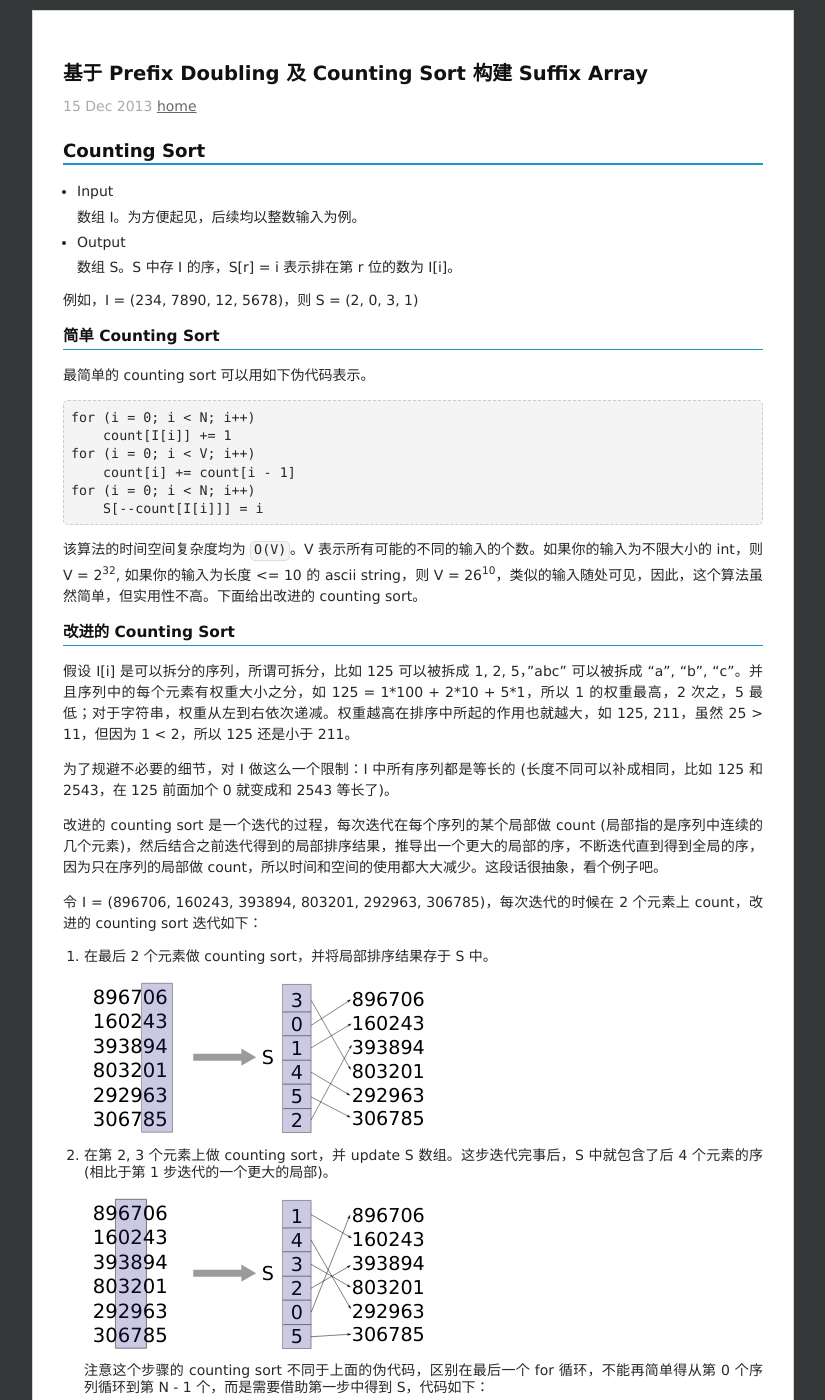
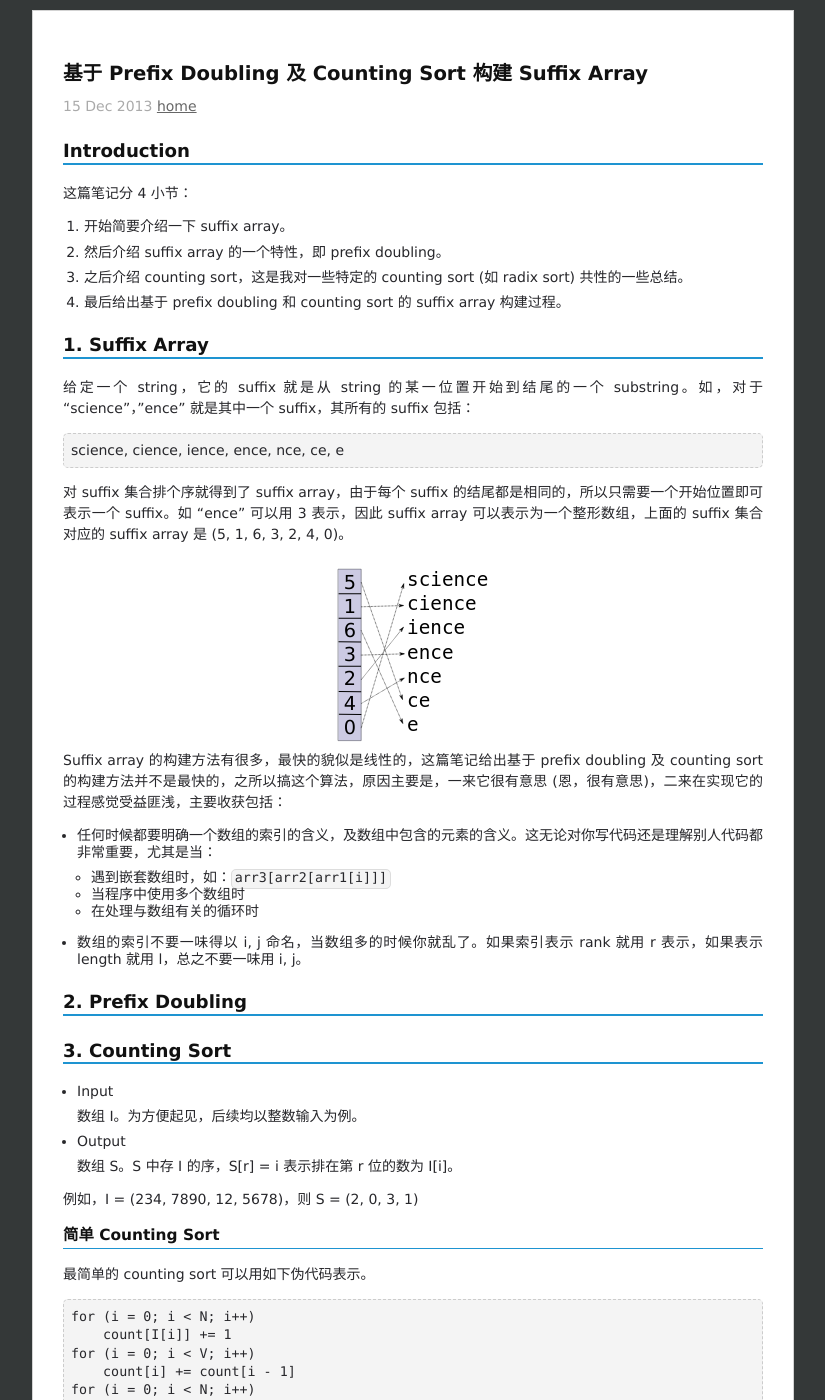
Before and after one commit to chenrushan/chenrushan.github.io, a Jekyll site: the page built from _posts/2013-12-15-suffix-array-prefix-doubling-counting-sort.markdown, in a window 1280 px wide and 1400 px high. Shown: the whole window, without its empty margins (227-1052 px from the left). Built offline with Jekyll 4.4.1, drawn with Linux system fonts in a browser that asks for light colours; Markdown is read by kramdown in place of the engine named in the settings.

Commit message:
[post suffix array]: add Introduction and Suffix array definition

```diff
--- a/_posts/2013-12-15-suffix-array-prefix-doubling-counting-sort.markdown
+++ b/_posts/2013-12-15-suffix-array-prefix-doubling-counting-sort.markdown
@@ -5,7 +5,42 @@
 tags: suffix array, prefix doubling, counting sort, radix sort
 ---
 
-### Counting Sort
+### Introduction
+
+这篇笔记分 4 小节：
+
+1. 开始简要介绍一下 suffix array。
+
+2. 然后介绍 suffix array 的一个特性，即 prefix doubling。
+
+3. 之后介绍 counting sort，这是我对一些特定的 counting sort (如 radix sort) 共性的一些总结。
+
+4. 最后给出基于 prefix doubling 和 counting sort 的 suffix array 构建过程。
+
+### 1. Suffix Array
+
+给定一个 string，它的 suffix 就是从 string 的某一位置开始到结尾的一个 substring。如，对于 "science"，"ence" 就是其中一个 suffix，其所有的 suffix 包括：
+
+> science, cience, ience, ence, nce, ce, e
+
+对 suffix 集合排个序就得到了 suffix array，由于每个 suffix 的结尾都是相同的，所以只需要一个开始位置即可表示一个 suffix。如 "ence" 可以用 3 表示，因此 suffix array 可以表示为一个整形数组，上面的 suffix 集合对应的 suffix array 是 (5, 1, 6, 3, 2, 4, 0)。
+
+<object data="/resource/SA/science_SA.svg" type="image/svg+xml" class="blkcenter"></object>
+
+Suffix array 的构建方法有很多，最快的貌似是线性的，这篇笔记给出基于 prefix doubling 及 counting sort 的构建方法并不是最快的，之所以搞这个算法，原因主要是，一来它很有意思 (恩，很有意思)，二来在实现它的过程感觉受益匪浅，主要收获包括：
+
+* 任何时候都要明确一个数组的索引的含义，及数组中包含的元素的含义。这无论对你写代码还是理解别人代码都非常重要，尤其是当：
+
+  * 遇到嵌套数组时，如：`arr3[arr2[arr1[i]]]`
+  * 当程序中使用多个数组时
+  * 在处理与数组有关的循环时
+
+* 数组的索引不要一味得以 i, j 命名，当数组多的时候你就乱了。如果索引表示 rank 就用 r 表示，如果表示 length 就用 l，总之不要一味用 i, j。
+
+### 2. Prefix Doubling
+
+
+### 3. Counting Sort
 
 * Input
 
```
Also changed, not shown: resource/SA/mississippi_SA.svg (added), resource/SA/science_SA.svg (added).
